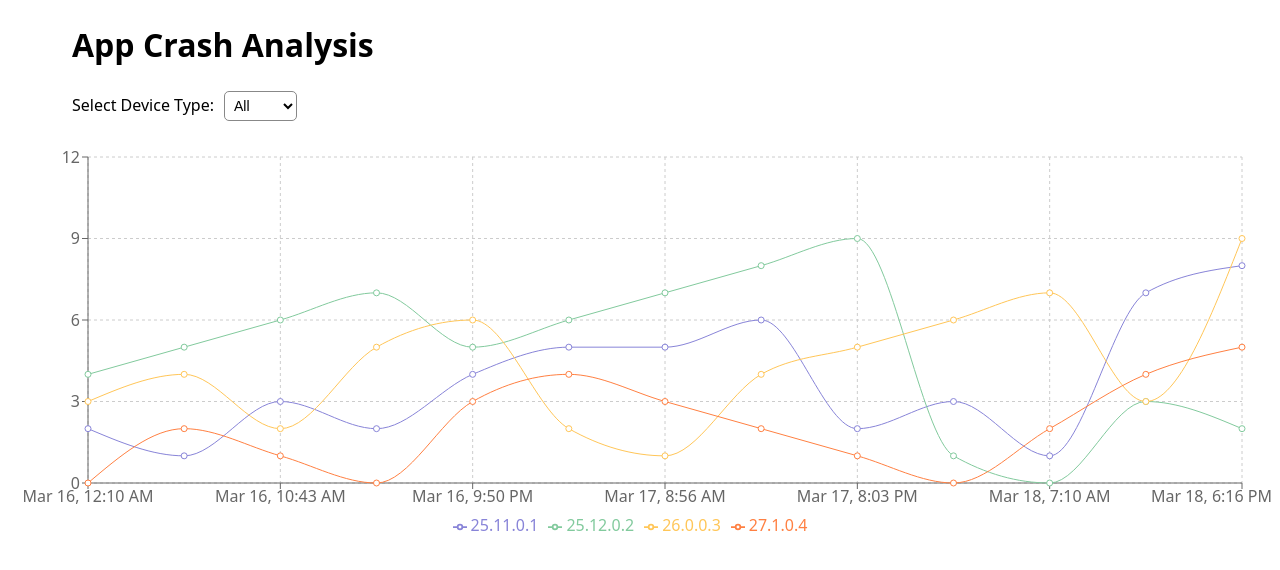
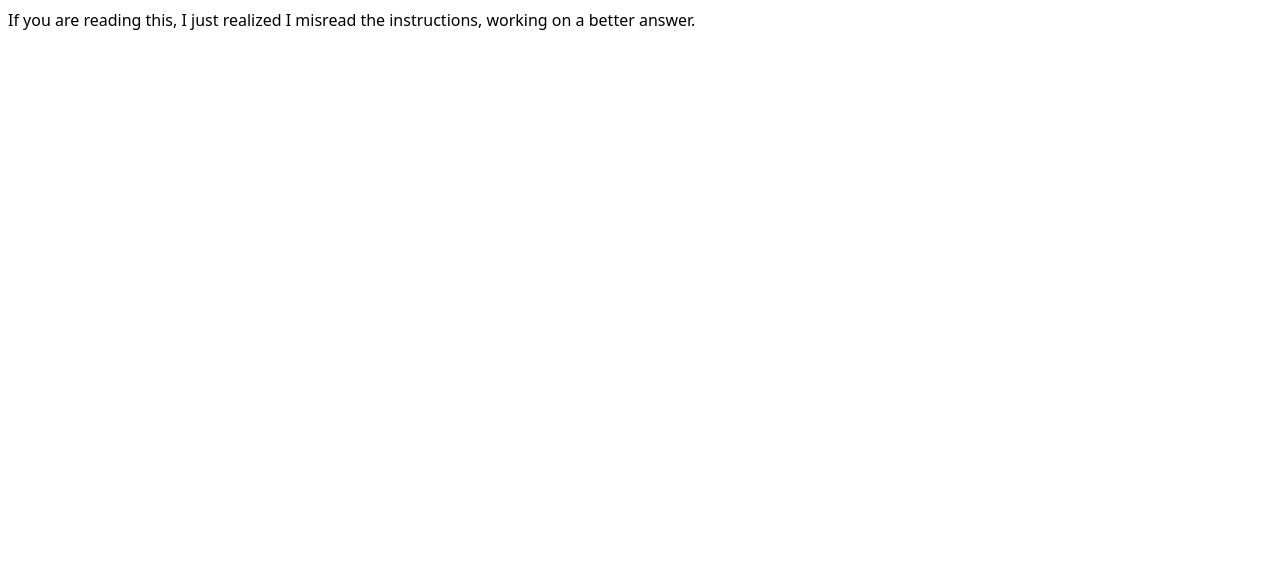
Before and after one commit to eric-j/test-project, a React (Vite) app: page / in a window 1280 px wide. Shown: the top 570 px of the page. Built offline with nearby package versions, Linux system fonts and the light colour scheme.

Commit message:
whoopsie

```diff
--- a/src/App.tsx
+++ b/src/App.tsx
@@ -1,11 +1,10 @@
 import React from "react";
-
-import MobileLineChart from "./MobileLineChart";
 
 const App: React.FC = () => {
   return (
     <div className="App">
-      <MobileLineChart />
+      If you are reading this, I just realized I misread the instructions,
+      working on a better answer.
     </div>
   );
 };
--- a/src/MobileLineChart.tsx
+++ /dev/null
@@ -1,66 +0,0 @@
-import React from "react";
-import {
-  LineChart,
-  Line,
-  XAxis,
-  YAxis,
-  CartesianGrid,
-  Tooltip,
-  Legend,
-  ResponsiveContainer,
-} from "recharts";
-import useChartData from "./customHooks/useChartData";
-import useDeviceSelection from "./customHooks/useDeviceSelection";
-import { LINE_CHART_COLORS } from "./consts/chartColors";
-
-const MobileLineChart: React.FC = () => {
-  const { selectedDevice, handleDeviceChange } = useDeviceSelection();
-  const { chartData, deviceTypes, appVersions } = useChartData(selectedDevice);
-
-  return (
-    <>
-      <div className="chart-header">
-        <h1>App Crash Analysis</h1>
-        <div className="controls">
-          <label htmlFor="deviceTypeSelect">Select Device Type:</label>
-          <select
-            id="deviceTypeSelect"
-            onChange={handleDeviceChange}
-            value={selectedDevice}
-            className="chart-select"
-          >
-            <option value="All">All</option>
-            {deviceTypes.map((deviceType, index) => (
-              <option key={index} value={deviceType}>
-                {deviceType}
-              </option>
-            ))}
-          </select>
-        </div>
-      </div>
-
-      <ResponsiveContainer width="100%" height={400}>
-        <LineChart
-          data={chartData}
-          margin={{ top: 20, right: 30, left: 20, bottom: 0 }}
-        >
-          <CartesianGrid strokeDasharray="3 3" />
-          <XAxis dataKey="name" />
-          <YAxis />
-          <Tooltip />
-          <Legend />
-          {appVersions.map((appVersion, index) => (
-            <Line
-              key={appVersion}
-              type="monotone"
-              dataKey={appVersion}
-              stroke={LINE_CHART_COLORS[index % LINE_CHART_COLORS.length]}
-            />
-          ))}
-        </LineChart>
-      </ResponsiveContainer>
-    </>
-  );
-};
-
-export default MobileLineChart;
--- a/src/customHooks/useChartData.ts
+++ /dev/null
@@ -1,100 +0,0 @@
-import { useEffect, useState, useRef } from "react";
-import { TransformedData, DataItem } from "../types";
-import { mockResponse } from "../mockData";
-
-const useChartData = (
-  selectedDevice: string
-): {
-  chartData: TransformedData[];
-  deviceTypes: string[];
-  appVersions: string[];
-} => {
-  const [chartData, setChartData] = useState<TransformedData[]>([]);
-  const [deviceTypes, setDeviceTypes] = useState<string[]>([]);
-  const [appVersions, setAppVersions] = useState<string[]>([]);
-  const dataFetchedRef = useRef<boolean>(false);
-  const cachedDataRef = useRef<{
-    deviceTypes: string[];
-    transformedData: TransformedData[];
-    appVersions: string[];
-  } | null>(null);
-
-  useEffect(() => {
-    const fetchData = async () => {
-      if (!dataFetchedRef.current) {
-        try {
-          // @TODO - Eventually we would use an actual endpoint:
-          // const response = await fetch("https://endpoint-url-here/data");
-          // const data = await response.json();
-
-          const { data } = mockResponse;
-
-          const uniqueDeviceTypes = Array.from(
-            new Set(data.map((item) => item.device_type))
-          );
-
-          const transformedData = transformData(data, "All");
-          const uniqueAppVersions = Array.from(
-            new Set(data.flatMap((item) => item.app_version))
-          );
-
-          cachedDataRef.current = {
-            deviceTypes: uniqueDeviceTypes,
-            transformedData: Object.values(transformedData),
-            appVersions: uniqueAppVersions,
-          };
-
-          dataFetchedRef.current = true;
-        } catch (error) {
-          console.error("Error fetching data:", error);
-        }
-      }
-
-      if (cachedDataRef.current) {
-        setDeviceTypes(cachedDataRef.current.deviceTypes);
-        if (selectedDevice === "All") {
-          setChartData(cachedDataRef.current.transformedData);
-        } else {
-          const filteredData = transformData(mockResponse.data, selectedDevice);
-          setChartData(Object.values(filteredData));
-        }
-        setAppVersions(cachedDataRef.current.appVersions);
-      }
-    };
-
-    fetchData();
-  }, [selectedDevice]);
-
-  return { chartData, deviceTypes, appVersions };
-};
-
-const transformData = (
-  data: DataItem[],
-  selectedDevice: string
-): Record<string, TransformedData> => {
-  const transformedData: Record<string, TransformedData> = {};
-
-  data.forEach((item) => {
-    if (selectedDevice === "All" || item.device_type === selectedDevice) {
-      item.timestamp.forEach((timestamp: number, index: number) => {
-        const date = new Date(timestamp * 1000);
-        const formattedDate = new Intl.DateTimeFormat("en-US", {
-          month: "short",
-          day: "numeric",
-          hour: "numeric",
-          minute: "numeric",
-        }).format(date);
-
-        if (!transformedData[formattedDate]) {
-          transformedData[formattedDate] = { name: formattedDate };
-        }
-        transformedData[formattedDate][item.app_version] =
-          item.crash_count[index];
-      });
-    }
-  });
-
-  return transformedData;
-};
-
-export default useChartData;
--- a/src/customHooks/useDeviceSelection.ts
+++ /dev/null
@@ -1,16 +0,0 @@
-import { useState } from "react";
-
-const useDeviceSelection = () => {
-  const [selectedDevice, setSelectedDevice] = useState<string>("All");
-
-  const handleDeviceChange = (event: React.ChangeEvent<HTMLSelectElement>) => {
-    setSelectedDevice(event.target.value);
-  };
-
-  return {
-    selectedDevice,
-    handleDeviceChange,
-  };
-};
-
-export default useDeviceSelection;
--- a/src/mockData.ts
+++ /dev/null
@@ -1,49 +0,0 @@
-import { ApiResponse } from "./types";
-
-export const mockResponse: ApiResponse = {
-  end: "2025-03-17T12:30:00Z",
-  start: "2025-03-16T12:30:00Z",
-  step: 600,
-  data: [
-    {
-      app_version: "25.11.0.1",
-      device_type: "Phone",
-      crash_count: [2, 1, 3, 2, 4, 5, 5, 6, 2, 3, 1, 7, 8],
-      timestamp: [
-        1742083800, 1742101800, 1742121800, 1742141800, 1742161800, 1742181800,
-        1742201800, 1742221800, 1742241800, 1742261800, 1742281800, 1742301800,
-        1742321800,
-      ],
-    },
-    {
-      app_version: "25.12.0.2",
-      device_type: "Tablet",
-      crash_count: [4, 5, 6, 7, 5, 6, 7, 8, 9, 1, 0, 3, 2],
-      timestamp: [
-        1742083800, 1742101800, 1742121800, 1742141800, 1742161800, 1742181800,
-        1742201800, 1742221800, 1742241800, 1742261800, 1742281800, 1742301800,
-        1742321800,
-      ],
-    },
-    {
-      app_version: "26.0.0.3",
-      device_type: "Phone",
-      crash_count: [3, 4, 2, 5, 6, 2, 1, 4, 5, 6, 7, 3, 9],
-      timestamp: [
-        1742083800, 1742101800, 1742121800, 1742141800, 1742161800, 1742181800,
-        1742201800, 1742221800, 1742241800, 1742261800, 1742281800, 1742301800,
-        1742321800,
-      ],
-    },
-    {
-      app_version: "27.1.0.4",
-      device_type: "Tablet",
-      crash_count: [0, 2, 1, 0, 3, 4, 3, 2, 1, 0, 2, 4, 5],
-      timestamp: [
-        1742083800, 1742101800, 1742121800, 1742141800, 1742161800, 1742181800,
-        1742201800, 1742221800, 1742241800, 1742261800, 1742281800, 1742301800,
-        1742321800,
-      ],
-    },
-  ],
-};
--- a/src/types.ts
+++ b/src/types.ts
@@ -1,8 +1,7 @@
 export interface CrashData {
   app_version: string;
-  crash_count: number[];
+  "crash.count": number[];
   timestamp: number[];
-  device_type: string;
 }
 
 export interface ApiResponse {
@@ -18,8 +17,7 @@ export interface TransformedData {
 }
 
 export interface DataItem {
-  device_type: string;
   timestamp: number[];
   app_version: string;
-  crash_count: number[];
+  "crash.count": number[];
 }
```
